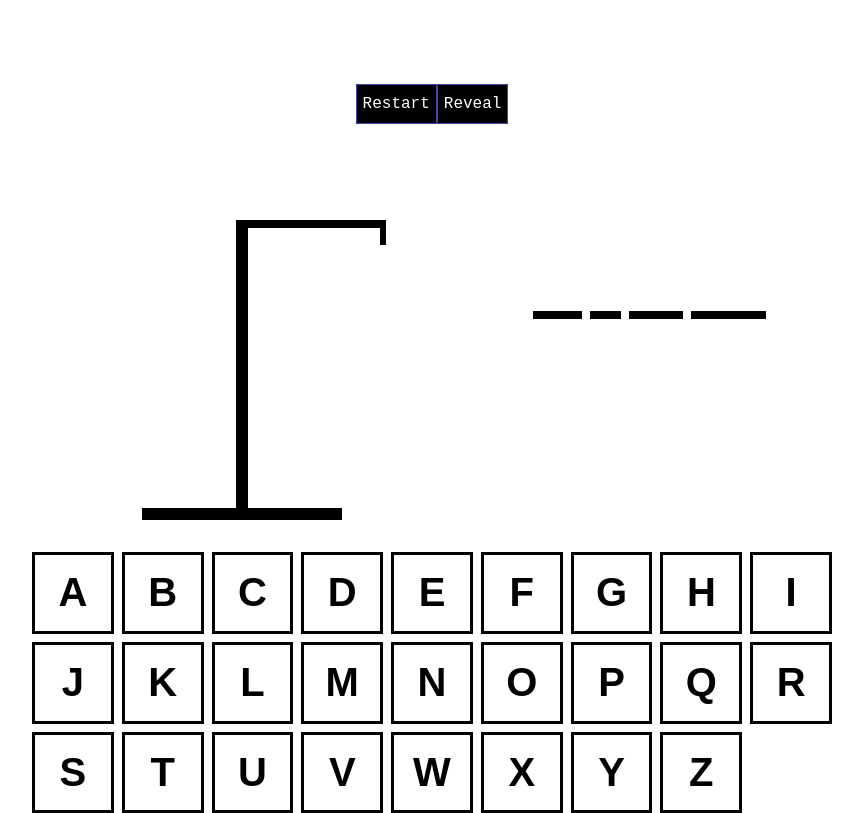
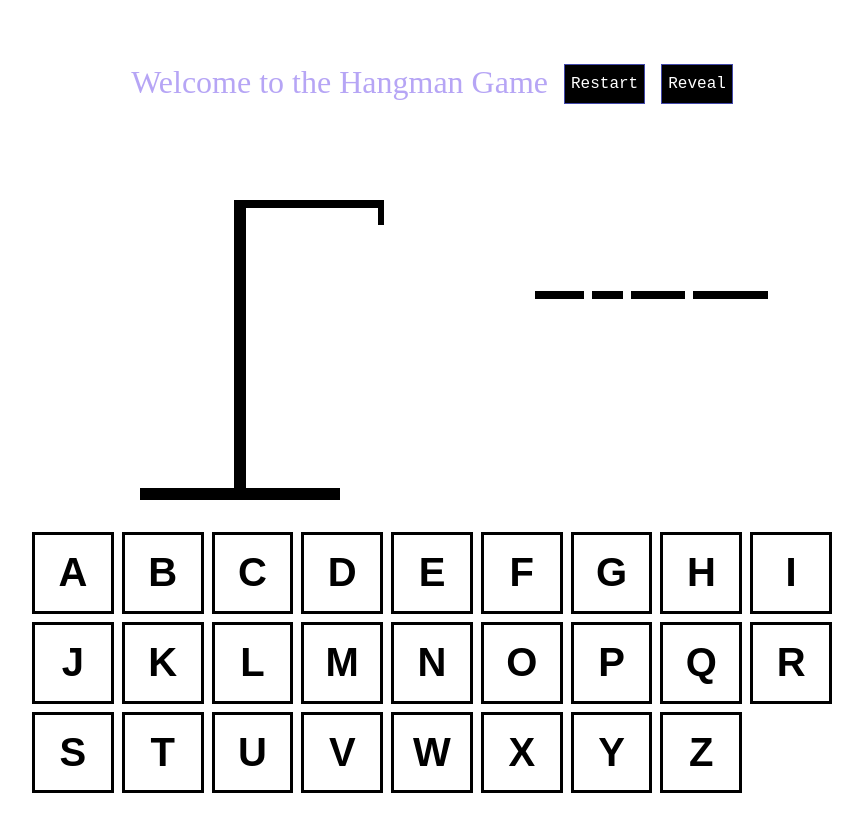
Before and after one commit to inthrakumar/hang-man, a React (Vite) app: page / in a window 1280 px wide. Shown: the whole page, without its empty margins (208-1071 px from the left). Built offline with nearby package versions, Linux system fonts and the light colour scheme.

Commit message:
basic css corrections

```diff
--- a/src/App.tsx
+++ b/src/App.tsx
@@ -83,8 +83,8 @@ function App() {
       }}
     >
       <div className='info-container'>      {isWinner && <div>Congratulations <button type='reset' className='btn1'onClick={Restart}>Restart</button></div>}
-        {isLoser && <div><button type='reset'onClick={Restart} className='btn1'>Restart</button></div>}{!isWinner && !isLoser &&<div><button type='reset'onClick={Restart} className='btn1'>Restart</button><button type='reset' className='btn1' onClick={()=>{setreveal(true)}}>Reveal</button></div>}</div>
-      <div style={{ display: "flex", gap: "1rem", width: "800px", justifyContent: "space-around" }}>
+        {isLoser && <div><button type='reset'onClick={Restart} className='btn1'>Restart</button></div>}{!isWinner && !isLoser &&<div className='heading'><div style={{textWrap:"nowrap"}}>Welcome to the Hangman Game</div><div className='btn-div'><button type='reset'onClick={Restart} className='btn1'>Restart</button><button type='reset' className='btn1' onClick={()=>{setreveal(true)}}>Reveal</button></div></div>}</div>
+      <div style={{ display: "flex", gap: "1.5rem", width: "800px", justifyContent: "space-around" }}>
         <Hangman number_of_guesses={incorrectletter.length} />
         <WordToGuess wordtoguess={word} guessedLetters={guessedLetters} reveal={isLoser} /></div>
       <KeyBoard disabled={isWinner || isLoser} activeLetters={guessedLetters.filter(letter =>
--- a/src/css/app.css
+++ b/src/css/app.css
@@ -30,3 +30,20 @@
 .btn1:hover{
     background-color: #383636;
 }
+
+.heading{
+    font-size: 2rem;
+    text-align: center;
+    font-weight:500;
+    color: #9278f0aa;
+
+    font-family: 'Times New Roman', Times, serif;
+    display: flex;
+    gap:1rem;
+}
+
+.btn-div{
+    display: flex;
+    justify-content: center;
+    gap:1rem;
+}
```
